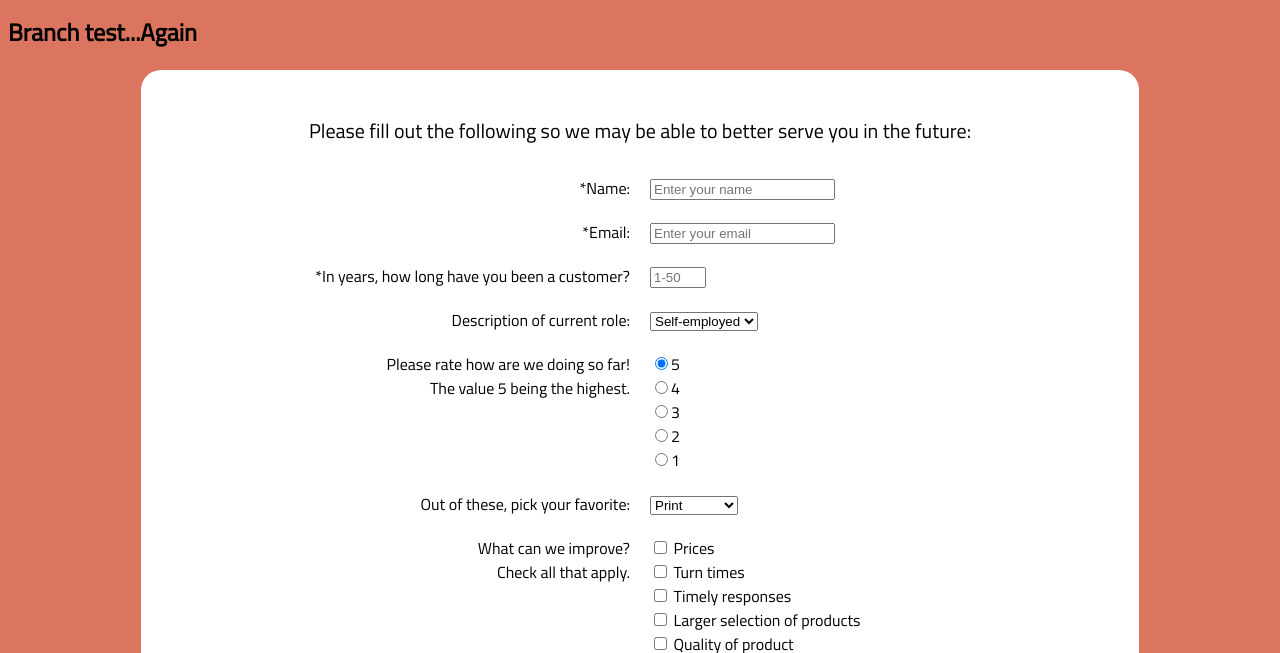
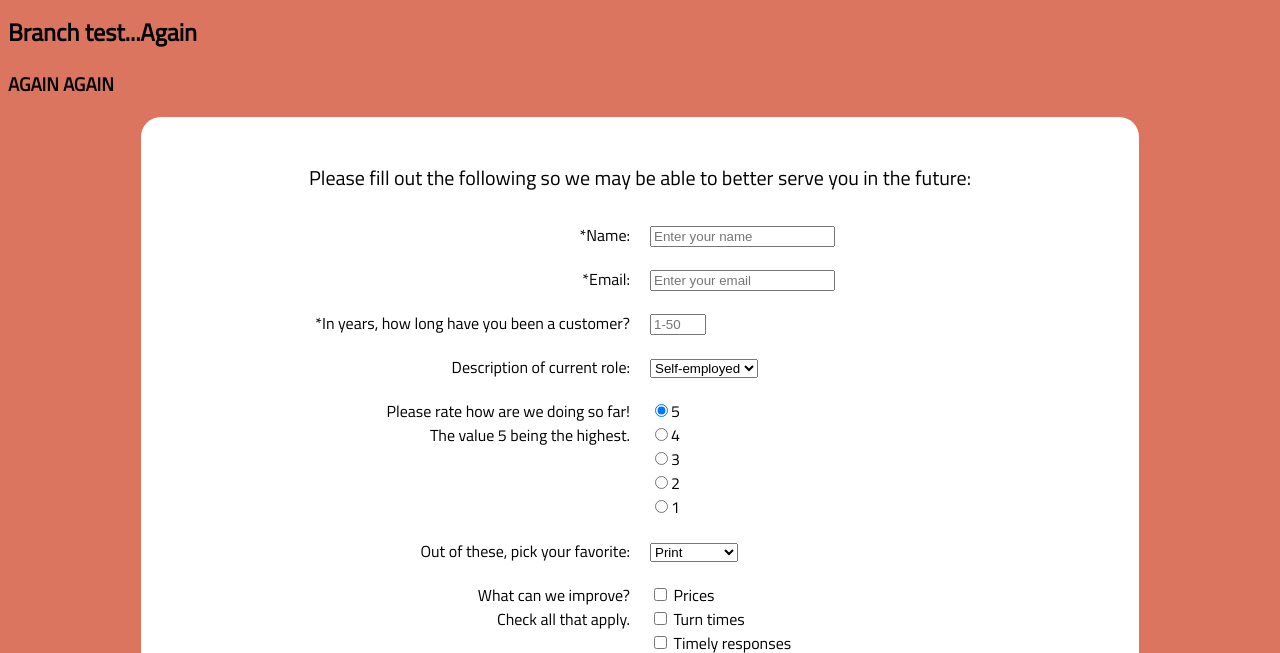
Before and after one commit to tmay88/FCC-Survey-Page, a plain HTML site: page index.html in a window 1280 px wide. Shown: the part 125-778 px from the top of the page. Drawn offline with Linux system fonts and the light colour scheme.

Commit message:
newBranch add

```diff
--- a/index.html
+++ b/index.html
@@ -10,6 +10,7 @@
     <h1 id="title">Customer Satisfaction
         <br>Climate/Survey</h1>
         <h2>Branch test...Again</h2>
+        <h3>AGAIN AGAIN</h3>
     <div class="container-main">
         <div>
             <p id="description">Please fill out the following so we may be able to better serve you in the future:</p>
```
